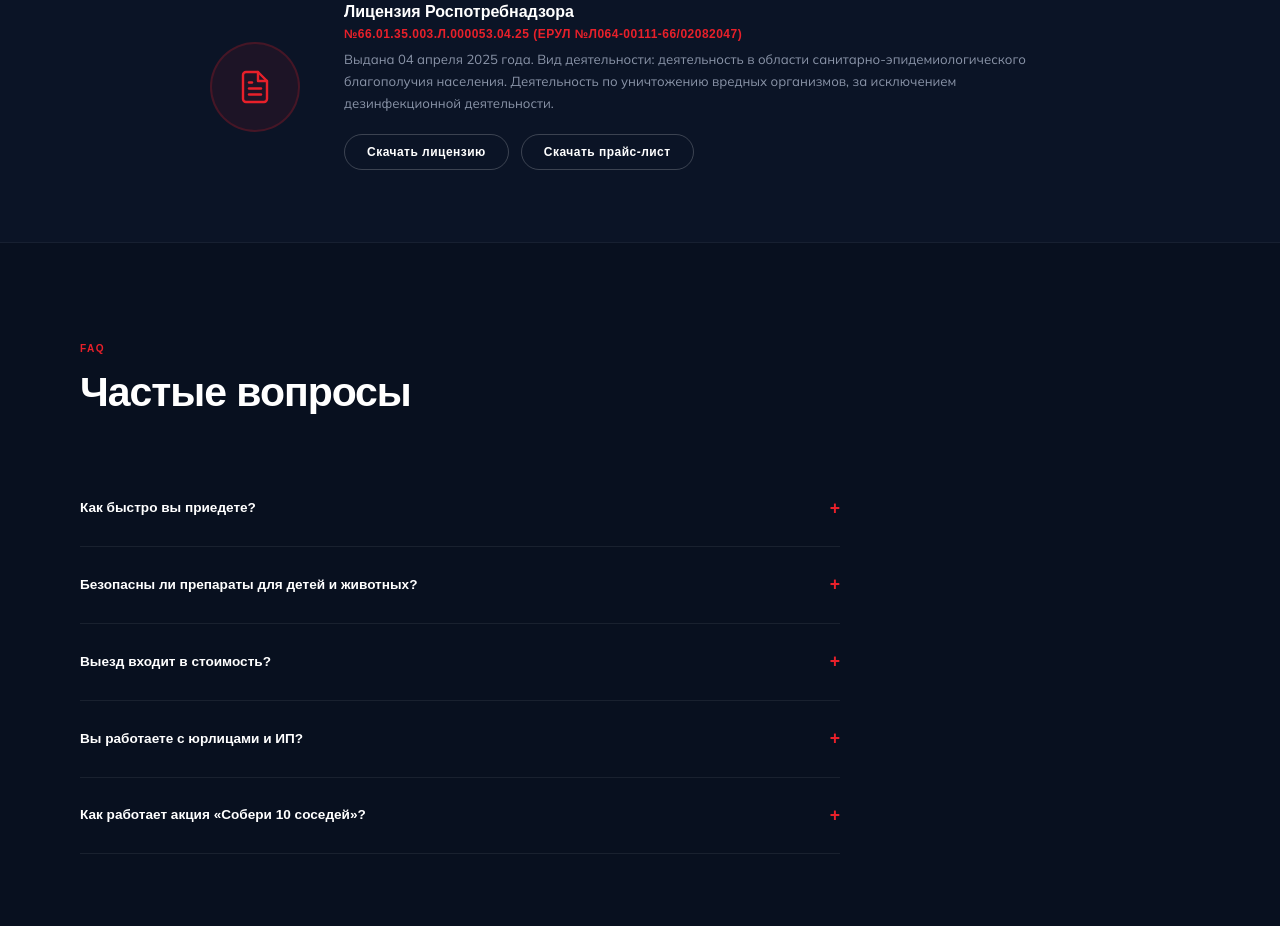
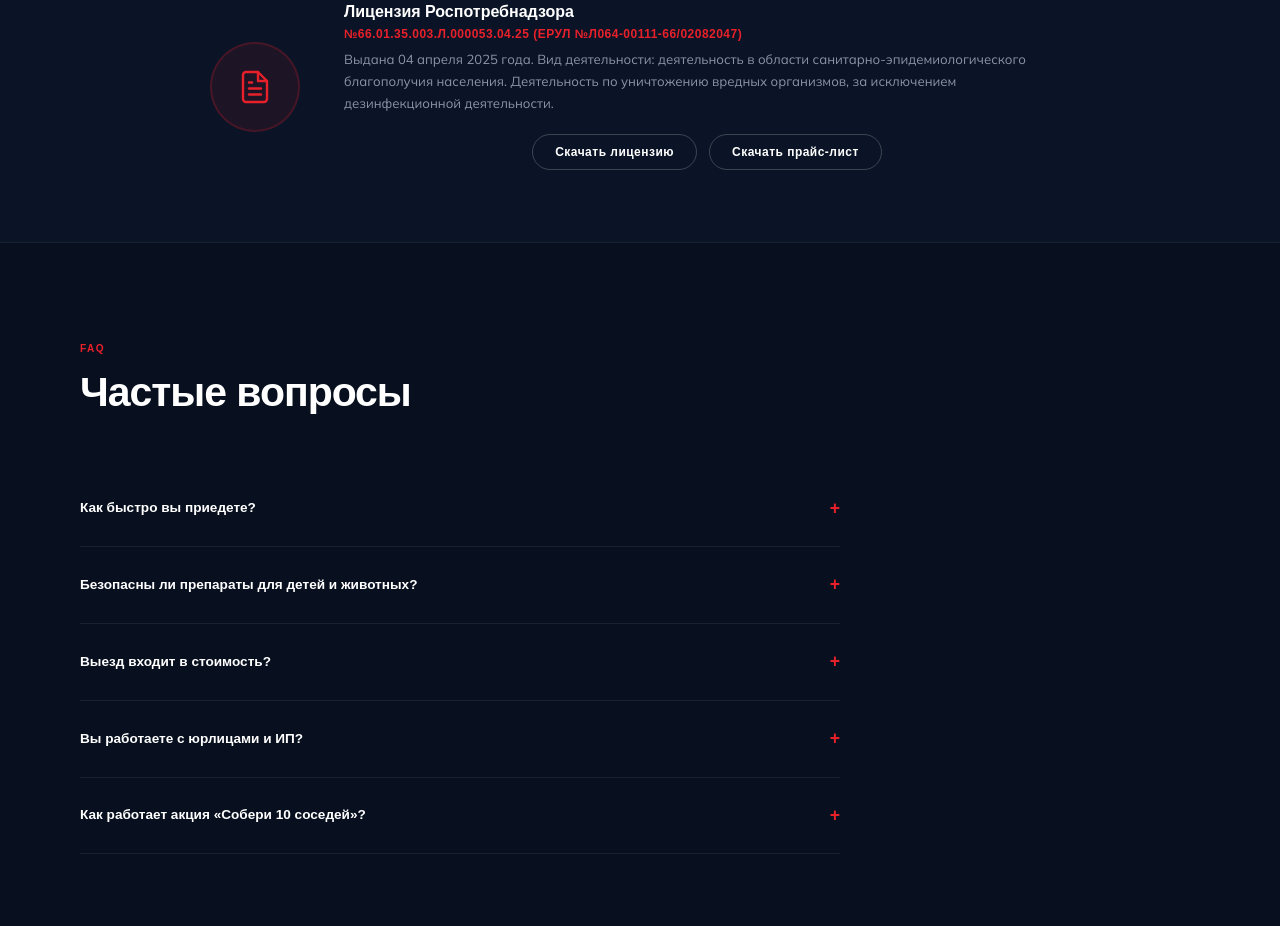
Before and after one commit to nxtvrtur/kds-dezinsekcia, a plain HTML site: page index.html in a window 1280 px wide. Shown: the part 7433-8359 px from the top of the page. Drawn offline with Linux system fonts and the light colour scheme; a web font is replaced by a local one.

Commit message:
Center license download buttons on mobile

```diff
--- a/index.html
+++ b/index.html
@@ -758,7 +758,7 @@
       <div class="lic-title">Лицензия Роспотребнадзора</div>
       <div class="lic-num">№66.01.35.003.Л.000053.04.25 (ЕРУЛ №Л064-00111-66/02082047)</div>
       <div class="lic-text">Выдана 04 апреля 2025 года. Вид деятельности: деятельность в области санитарно-эпидемиологического благополучия населения. Деятельность по уничтожению вредных организмов, за исключением дезинфекционной деятельности.</div>
-      <div style="display:flex;gap:12px;flex-wrap:wrap;margin-top:20px">
+      <div style="display:flex;gap:12px;flex-wrap:wrap;margin-top:20px;justify-content:center">
         <a href="license.pdf" download class="btn-ghost" style="font-size:.75rem;padding:10px 22px">Скачать лицензию</a>
         <a href="price.pdf" download class="btn-ghost" style="font-size:.75rem;padding:10px 22px">Скачать прайс-лист</a>
       </div>
```
